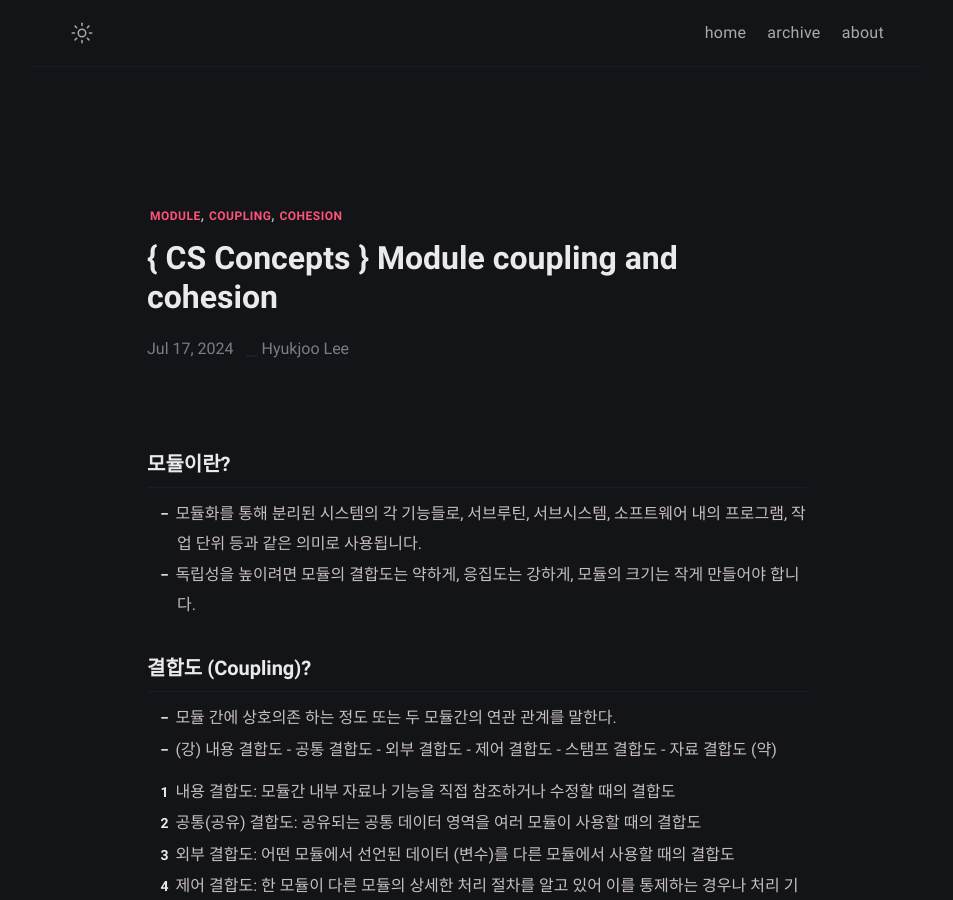
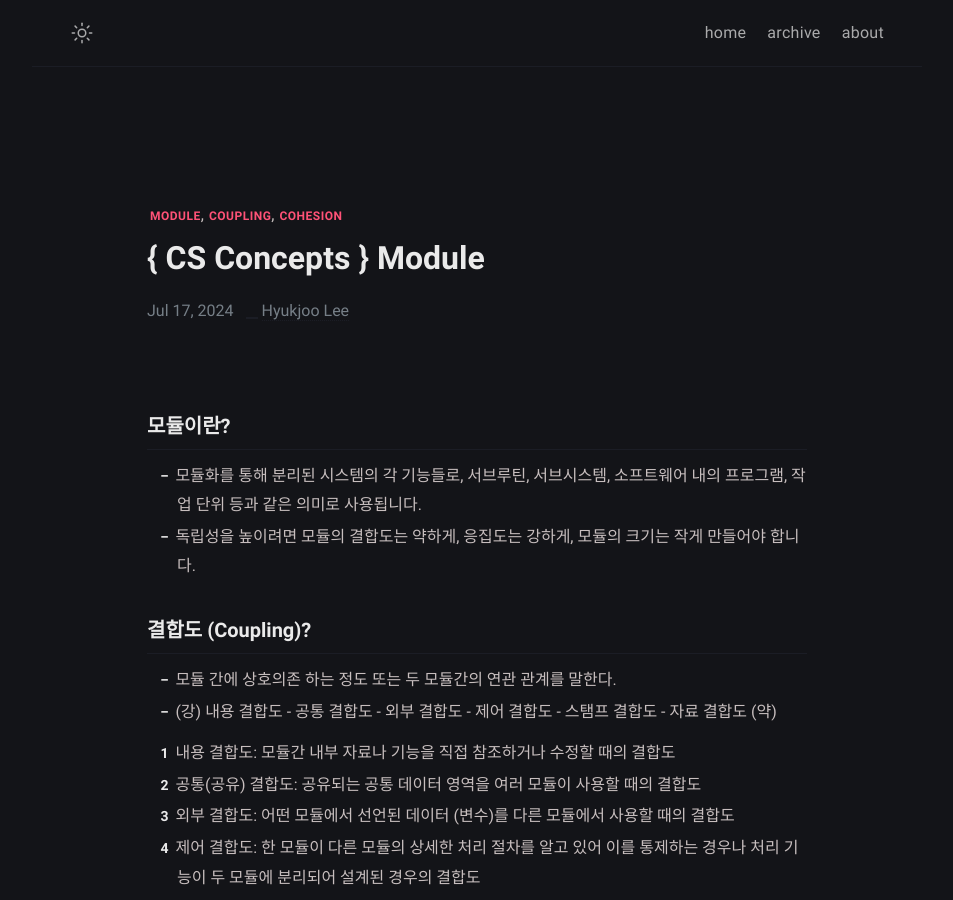
Before and after one commit to Hyukjoo-Lee/Hyukjoo-Lee.github.io, a Jekyll site: the page built from _posts/2024-07-17-CS_module.markdown, in a window 1280 px wide and 900 px high. Shown: the whole window, without its empty margins (163-1116 px from the left). Built offline with Jekyll 4.4.1, drawn with Linux system fonts in a browser that asks for light colours.

Commit message:
updated content

```diff
--- a/_posts/2024-07-17-CS_module_coupling_cohesion.markdown
+++ b/_posts/2024-07-17-CS_module.markdown
@@ -1,5 +1,5 @@
 ---
-title: "{ CS Concepts } Module coupling and cohesion"
+title: "{ CS Concepts } Module"
 date: 2024-07-17 21:00:00 +07:00
 tags: [module, coupling, cohesion]
 ---
```
